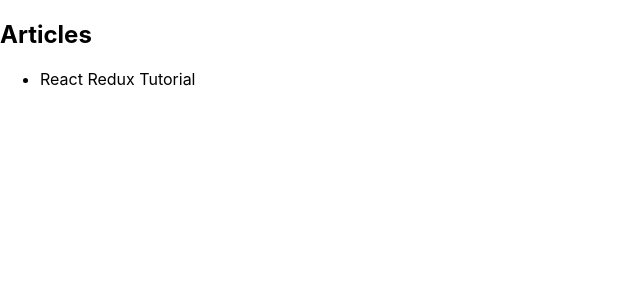
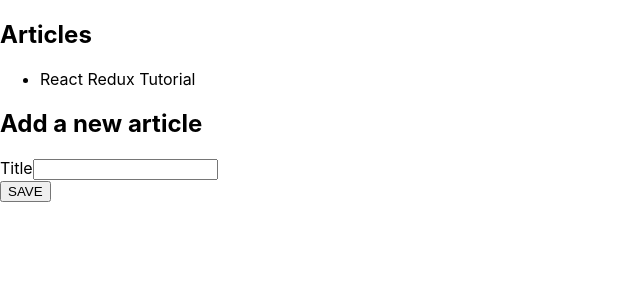
Before and after one commit to fancydevpro/redux-react, a React (Create React App) app: page / in a window 1280 px wide. Shown: the top 300 px of the page, without its empty margins (0-640 px from the left). Built offline with nearby package versions, Linux system fonts and the light colour scheme.

Commit message:
create form & ue

```diff
--- a/src/App.js
+++ b/src/App.js
@@ -1,6 +1,8 @@
 import React, { Component } from 'react';
+
+import './App.css';
 import List from './js/components/List'
-import './App.css';
+import Form from './js/components/Form'
 
 class App extends Component {
   render() {
@@ -10,6 +12,10 @@
           <h2>Articles</h2>
           <List />
         </div>
+        <div className='col-md-4 offset-md-1'>
+          <h2>Add a new article</h2>
+          <Form />
+        </div>
       </div>
     );
   }
--- /dev/null
+++ b/src/js/components/Form.js
@@ -0,0 +1,61 @@
+import React, { Component } from 'react'
+import { connect } from 'react-redux'
+import uuidv1 from 'uuid'
+import { addArticle } from '../actions'
+
+function mapDispatchToProps(dispatch) {
+  return {
+    addArticle: article => dispatch(addArticle(article))
+  }
+}
+
+class ConnectedForm extends Component {
+  constructor(props) {
+    super(props)
+
+    this.state = {
+      title: ''
+    }
+
+    this.handleChange = this.handleChange.bind(this)
+    this.handleSubmit = this.handleSubmit.bind(this)
+  }
+
+  handleChange(event) {
+    this.setState({ [event.target.id]: event.target.value })
+  }
+
+  handleSubmit(event) {
+    event.preventDefault();
+    const { title } = this.state
+    const id = uuidv1()
+    this.props.addArticle({ title, id })
+    this.setState({ title: '' })
+  }
+
+  render() {
+    const { title } = this.state
+
+    return (
+      <form onSubmit={this.handleSubmit}>
+        <div className='form-group'>
+          <label htmlFor='title'>Title</label>
+          <input
+            type='text'
+            className='form-control'
+            id='title'
+            value={title}
+            onChange={this.handleChange}
+          />
+        </div>
+        <button type='submit' className='btn btn-success btn-lg'>
+          SAVE
+        </button>
+      </form>
+    )
+  }
+}
+
+const Form = connect(null, mapDispatchToProps)(ConnectedForm)
+
+export default Form
```
